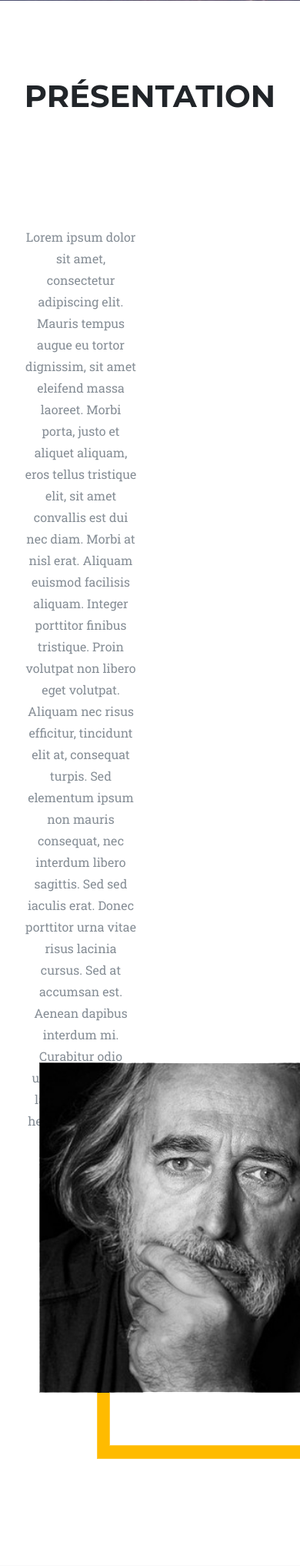
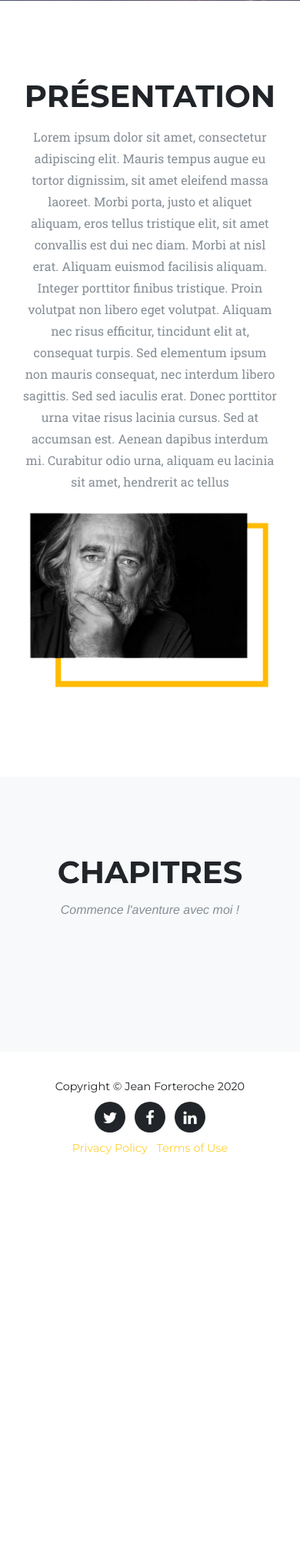
Before and after one commit to Godrade/Projet_4, a PHP site: page / in a window 390 px wide; the page is wider, and only the part inside the window is pictured. Shown: the part 490-2524 px from the top of that part at 77% size. After the commit the page ends 1989 px from the top of that part, so only its background shows below. Run offline with PHP 8.4, Linux system fonts and the light colour scheme; data that the repository does not hold is empty; some libraries are stand-ins or nearby versions; some web fonts are replaced.

Commit message:
Correction | UploadFile
Modification de l'upload
CSS responsive
Correction de bug

```diff
--- a/controller/articlesController.php
+++ b/controller/articlesController.php
@@ -20,9 +20,11 @@ function readSigleArticle($id){
         $error = erreur();
         $success = success();
 
+
         $tabCommentaire = getCommentaire($id);
+
         $title = $tabArticle['name'];
-        require('view/ChapitreView.php');
+        require('view/chapitreView.php');
     }
 }
 
@@ -32,11 +34,15 @@ function addArticle($post){
     $article = new articleClass($post);
     $articleDb = new articlesManagerModel($article);
     if($article->check()){
-        $article->uploadFiles($post);
-        if($articleDb->addArticle()){
-            $_SESSION['success'] = "Votre article à été ajouté !";
+        $rep = $article->uploadFiles($post);
+        if ($rep) {
+            if($articleDb->addArticle()){
+                $_SESSION['success'] = "Votre article à été ajouté !";
+            }else{
+                $_SESSION['error'] = "Une erreur est survenue, si le problème persiste merci de contacter un administrateur du site !";
+            }
         }else{
-            $_SESSION['error'] = "Une erreur est survenue, si le problème persiste merci de contacter un administrateur du site !";
+            $_SESSION['error'] = "L'article doit avoir une image !";
         }
     }
     header('Location: ?action=admin');
@@ -76,11 +82,11 @@ function editArticle($post){
 function updateArticle($post){
     $article = new articleClass($post);
     $articleDb = new articlesManagerModel($article);
-    $article->uploadFiles();
+    $article->uploadFiles($post);
     if($article->check()){
         if($articleDb->updateArticle()){
             $_SESSION['success'] = "Votre article a bien été édité";
-            header('Location: ?action=admin');
+            header('Location: ?action=viewarticle&id=' . $post["id"] . "");
         }else{
             $_SESSION['error'] = "Une erreur est survenue, si le problème persiste merci de contacter un administrateur du site !";
             header('Location: ?action=admin');
--- a/model/dbManager.php
+++ b/model/dbManager.php
@@ -1,7 +1,6 @@
 <?php
 
 class dbManager {
-
 	protected $_db;
 
 	public function __construct(){
@@ -11,6 +10,8 @@ class dbManager {
 	//Setter
 	public function setDb(){
 		$this->_db = new PDO('mysql:host=localhost;dbname=projet4;charset=utf8', 'root', '');
+		//$this->_db = new PDO('mysql:host=localhost;dbname=projet4;charset=utf8', 'root', 'XWD_u43TY8u309Of34H0');
+		//$this->_db = new PDO('mysql:host=sylensfrywopen.mysql.db;dbname=sylensfrywopen;charset=utf8', 'sylensfrywopen', 'Diable666');
 	}
 
 	//Getter
--- a/public/css/style.css
+++ b/public/css/style.css
@@ -1,6 +1,5 @@
 .left {
-    width: 50%;
-    top: 130px;
+    top: 30px;
     float: left;
 }
 
@@ -69,3 +68,19 @@ input[type=submit]:hover {
     font-size: 0.7em;
     margin: 0;
 }
+
+.imageJF {
+    width: 100%;
+}
+
+@media screen and (max-width: 800px){
+    .left {
+        top: 0;
+        float: none;
+    }
+
+    img {
+        width: 100% !important;
+        height: auto !important;
+    }
+}
--- a/view/adminHome.php
+++ b/view/adminHome.php
@@ -21,6 +21,7 @@ require('includes/headerView.php');
                     <input type="text" placeholder="Nom du chapitre" class="input-Custom" name="title">
                     <input type="file" class="input-Custom" name="image">
                     <input type="hidden" placeholder="Nom du chapitre" class="input-Custom" name="name" value="<?= $user['username'] ?>" disabled>
+                    <input type="hidden" class="input-Custom" name="typeForm" value="new">
                     <textarea id="editeur" class="form-control ckeditor inputCustom" name="content"></textarea>
                     <input type="submit" value="Envoyer" id="sendCommentaire">
                 </from>
--- a/view/articleUpdateView.php
+++ b/view/articleUpdateView.php
@@ -19,7 +19,10 @@ require('includes/headerView.php');
                     <form class="" method="post" action="?action=updatearticle" enctype = "multipart/form-data">
                         <h2>Ajouter un chapitre</h2>
                         <input type="hidden" class="input-Custom" name="id" value="<?= $data['id'] ?>">
+                        <input type="hidden" class="input-Custom" name="imageLink" value="<?= $data['image'] ?>">
+                        <input type="hidden" class="input-Custom" name="typeForm" value="update">
                         <input type="text" placeholder="Nom du chapitre" class="input-Custom" name="title" value="<?= $data['name'] ?>">
+                        <img src="<?= $data['image'] ?>" height="200px" width="200px">
                         <input type="file" class="inputCustom" name="image">
                         <textarea id="editeur" class="form-control ckeditor inputCustom" name="content"><?= $data['content'] ?></textarea>
                         <button type="submit" class="btn btn-success">Envoyer</button>
```
Also changed, not shown: class/articleClass.php (+23 -3 lines), .htaccess (added).
